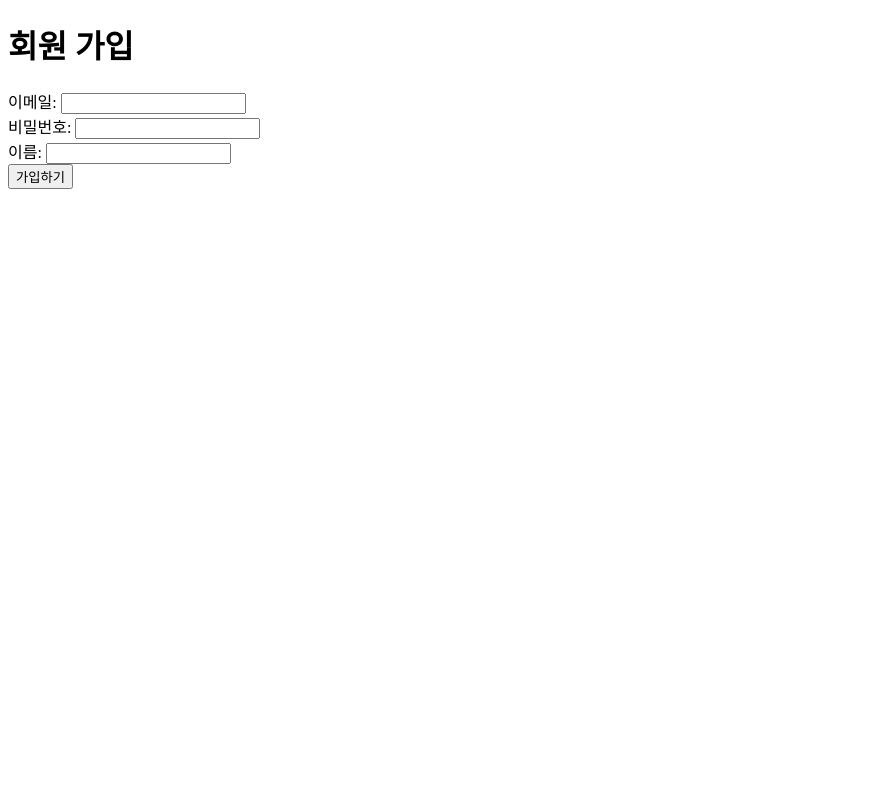
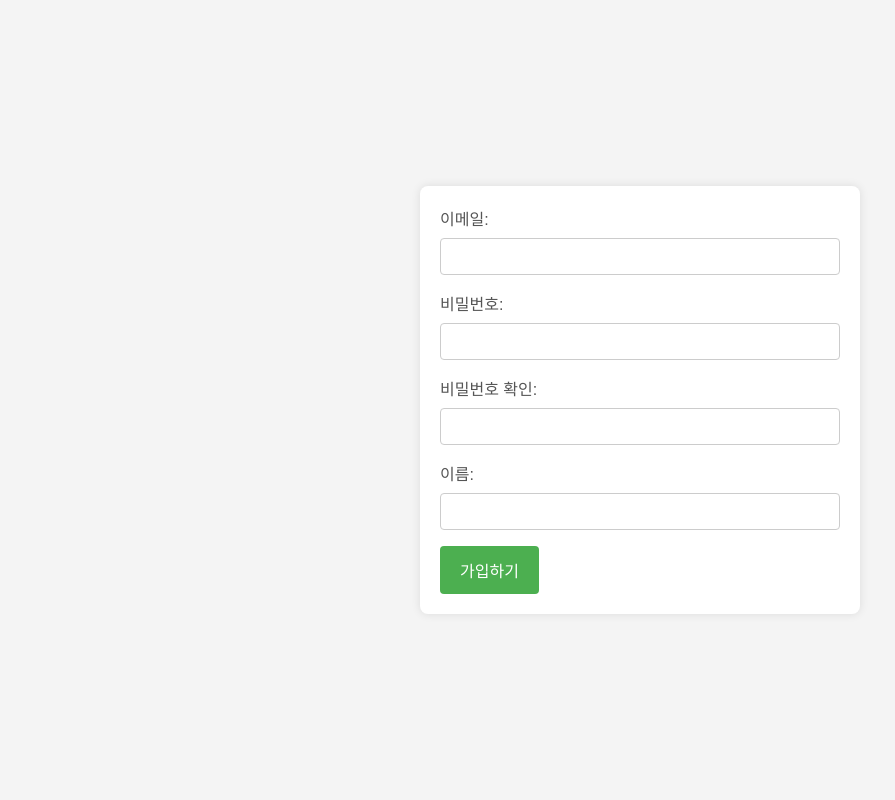
Before and after one commit to WhatYourStack/WhatsYourStack, a Flask app: page /register in a window 1280 px wide. Shown: the whole page, without its empty margins (0-895 px from the left). Run offline with Flask 3, Linux system fonts and the light colour scheme.

```diff
--- a/templates/register.html
+++ b/templates/register.html
@@ -1,24 +1,92 @@
 <!DOCTYPE html>
 <html lang="ko">
+
 <head>
     <meta charset="UTF-8">
     <meta http-equiv="X-UA-Compatible" content="IE=edge">
     <meta name="viewport" content="width=device-width, initial-scale=1.0">
     <title>회원 가입</title>
+    <style>
+        body {
+            font-family: 'Arial', sans-serif;
+            background-color: #f4f4f4;
+            margin: 0;
+            padding: 0;
+            display: flex;
+            align-items: center;
+            justify-content: center;
+            height: 100vh;
+        }
+
+        h1 {
+            text-align: center;
+            color: #333;
+        }
+
+        form {
+            background-color: #fff;
+            padding: 20px;
+            border-radius: 8px;
+            box-shadow: 0 0 10px rgba(0, 0, 0, 0.1);
+            max-width: 400px;
+            width: 100%;
+        }
+
+        label {
+            display: block;
+            margin-bottom: 8px;
+            color: #555;
+        }
+
+        input {
+            width: 100%;
+            padding: 10px;
+            margin-bottom: 16px;
+            border: 1px solid #ccc;
+            border-radius: 4px;
+            box-sizing: border-box;
+        }
+
+        button {
+            background-color: #4caf50;
+            color: white;
+            padding: 12px 20px;
+            border: none;
+            border-radius: 4px;
+            cursor: pointer;
+            font-size: 16px;
+        }
+
+        button:hover {
+            background-color: #45a049;
+        }
+
+        .error-message {
+            color: red;
+            margin-top: -10px;
+            margin-bottom: 10px;
+        }
+    </style>
 </head>
+
 <body>
 
-<h1>회원 가입</h1>
+    <h1></h1>
 
-<form id="registerForm" method="POST">
+    <form id="registerForm">
         <label for="email">이메일:</label>
-    <input type="email" id="email" name="email" required><br>
+        <input type="email" id="email" name="email" required>
 
         <label for="password">비밀번호:</label>
-    <input type="password" id="password" name="password" required><br>
+        <input type="password" id="password" name="password" required>
+
+        <label for="confirmPassword">비밀번호 확인:</label>
+        <input type="password" id="confirmPassword" name="confirmPassword" required>
+
+        <div id="passwordError" class="error-message"></div>
 
         <label for="name">이름:</label>
-    <input type="text" id="name" name="name" required><br>
+        <input type="text" id="name" name="name" required>
 
         <button type="button" onclick="register()">가입하기</button>
     </form>
@@ -27,16 +95,37 @@
         function register() {
             var email = document.getElementById("email").value;
             var password = document.getElementById("password").value;
+            var confirmPassword = document.getElementById("confirmPassword").value;
             var name = document.getElementById("name").value;
+
+            var passwordError = document.getElementById("passwordError");
+
+            if (password !== confirmPassword) {
+                passwordError.innerText = "비밀번호가 일치하지 않습니다.";
+                return;
+            } else {
+                passwordError.innerText = "";
+            }
 
             fetch('/register', {
                 method: 'POST',
                 headers: {
                     'Content-Type': 'application/json',
                 },
-            body: JSON.stringify({email: email, password: password, name: name}),
+                body: JSON.stringify({
+                    email: email,
+                    password: password,
+                    name: name
+                }),
             })
-        .then(response => response.json())
+                .then(response => {
+                    if (response.redirected) {
+                        // 클라이언트 측에서 리다이렉션 처리
+                        window.location.href = response.url;
+                    } else {
+                        return response.json();
+                    }
+                })
                 .then(data => {
                     alert(data.message);
                 })
@@ -47,4 +136,5 @@
     </script>
 
 </body>
+
 </html>
```
Lines whose indentation alone changed are shown as unchanged.
